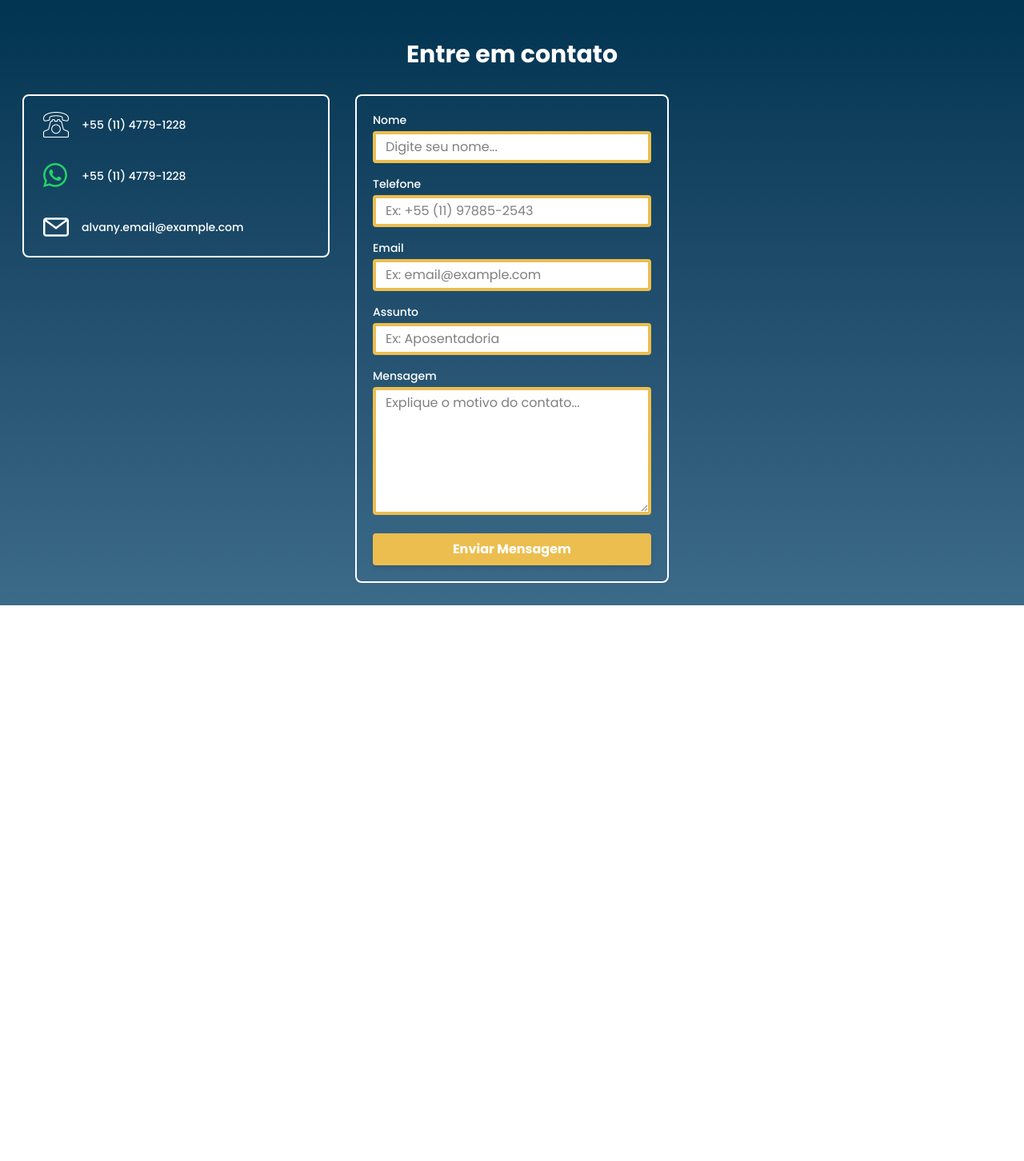
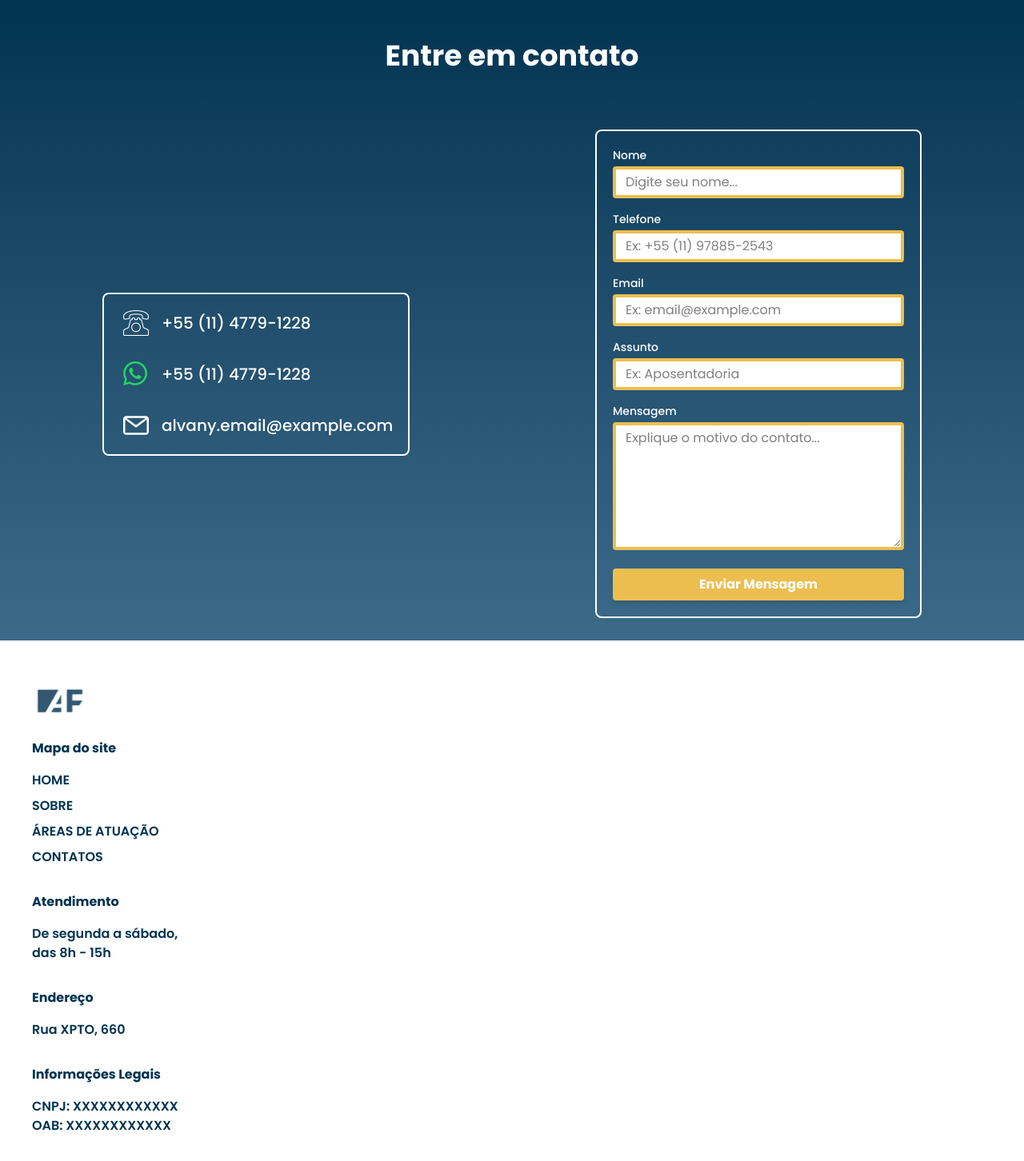
Before and after one commit to LYNX-Grupo-9/LP-AlvanyFigueiredo, a React (Vite) app: page / in a window 1280 px wide. Shown: the part 1602-3054 px from the top of the page at 80% size. Before the commit the page ends 2359 px from the top, so only its background shows below. Built offline with nearby package versions, Linux system fonts and the light colour scheme.

Commit message:
wip: footer

```diff
--- a/src/components/Form/index.jsx
+++ b/src/components/Form/index.jsx
@@ -43,8 +43,8 @@ export function Form() {
     };
 
     return (
-        <div>
-            <form ref={formRef} onSubmit={handleSubmit} className="border-2 border-white rounded-lg p-5 flex flex-col gap-4 w-full">
+        <div className="w-full">
+            <form ref={formRef} onSubmit={handleSubmit} className="border-2 border-white rounded-lg p-5 flex flex-col gap-4 w-full xl:w-full">
                 <FormInput
                     label="Nome"
                     placeholder="Digite seu nome..."
--- a/src/pages/LandingPage/index.jsx
+++ b/src/pages/LandingPage/index.jsx
@@ -1,4 +1,5 @@
 import LogoAF from '../../assets/logo-af-branco.png';
+import LogoAFAzul from '../../assets/logo-blue.svg';
 import AlvanyMobile from '../../assets/alvany-mobile.png';
 import AlvanyDesktop from '../../assets/alvany-desktop.png';
 import MenuHamburguerImage from '../../assets/menu-hamburguer.png';
@@ -115,32 +116,63 @@ export default function LandingPage() {
           </div>
         </section>
 
-        <section className="bg-gradient-to-b from-[var(--primary-blue)] to-[var(--muted-blue)] w-full h-fit p-7 flex flex-col gap-8 ">
-          <h1 className='font-bold text-center text-white text-3xl pt-6'>Entre em contato</h1>
-          <div className='flex flex-col gap-8 xl:flex-row'>
-            <div className="border-2 border-white rounded-lg py-5 px-6 flex flex-col gap-8 w-full w-sm h-fit">
+        <section className="bg-gradient-to-b from-[var(--primary-blue)] to-[var(--muted-blue)] w-full h-fit p-7 flex flex-col gap-8 xl:min-h-screen">
+          <h1 className='font-bold text-center text-white text-3xl pt-6 xl:text-4xl'>Entre em contato</h1>
+          <div className='flex flex-col gap-8 xl:flex-row  xl:justify-around xl:items-center xl:mt-10'>
+            <div className="border-2 border-white rounded-lg py-5 px-6 flex flex-col gap-8 w-full xl:w-sm h-fit" >
               <div className='flex items-center gap-4'>
                 <img src={IconTelefone} alt="" className='w-8' />
-                <a href="tel:+5511999999999" className="text-white text-sm font-medium hover:underline">
+                <a href="tel:+5511999999999" className="text-white text-sm font-medium hover:underline xl:text-xl">
                   +55 (11) 4779-1228
                 </a>
               </div>
               <div className='flex items-center gap-4'>
                 <img src={IconWhatsapp} alt="" className='w-8' />
-                <a href="tel:+5511999999999" className="text-white text-sm font-medium hover:underline">
+                <a href="tel:+5511999999999" className="text-white text-sm font-medium hover:underline xl:text-xl">
                   +55 (11) 4779-1228
                 </a>
               </div>
               <div className='flex items-center gap-4'>
                 <img src={IconEmail} alt="" className='w-8' />
-                <a href="mailto:contato@alvanyfigueiredo.com" className="text-white text-sm font-medium hover:underline">
+                <a href="mailto:contato@alvanyfigueiredo.com" className="text-white text-sm font-medium hover:underline xl:text-xl">
                   alvany.email@example.com
                 </a>
               </div>
             </div>
-            <Form />
+            <div className='xl:w-1/3'>
+              <Form />
+            </div>
           </div>
         </section>
+
+        <footer className="bg-white w-full p-10">
+          <img src={LogoAFAzul} alt="" />
+          <div className="flex flex-col gap-8 font-semibold mt-3 text-[color:var(--primary-blue)] ">
+            <div>
+              <h1 className="font-bold mb-4">Mapa do site</h1>
+              <ul className="space-y-2">
+                <li className='text-base'>HOME</li>
+                <li className='text-base'>SOBRE</li>
+                <li className='text-base'>ÁREAS DE ATUAÇÃO</li>
+                <li className='text-base'>CONTATOS</li>
+              </ul>
+            </div>
+            <div>
+              <h1 className="font-bold mb-4">Atendimento</h1>
+              <p className='text-base'> De segunda a sábado,</p>
+              <p className='text-base'>das 8h - 15h</p>
+            </div>
+            <div>
+              <h1 className="font-bold mb-4">Endereço</h1>
+              <p className='text-base'>Rua XPTO, 660</p>
+            </div>
+            <div>
+              <h1 className="font-bold mb-4">Informações Legais</h1>
+              <p className='text-base'>CNPJ: XXXXXXXXXXXX</p>
+              <p className='text-base'>OAB: XXXXXXXXXXXX</p>
+            </div>
+          </div>
+        </footer>
       </div>
     </>
   );
```
Also changed, not shown: src/assets/logo-blue.svg (added).
